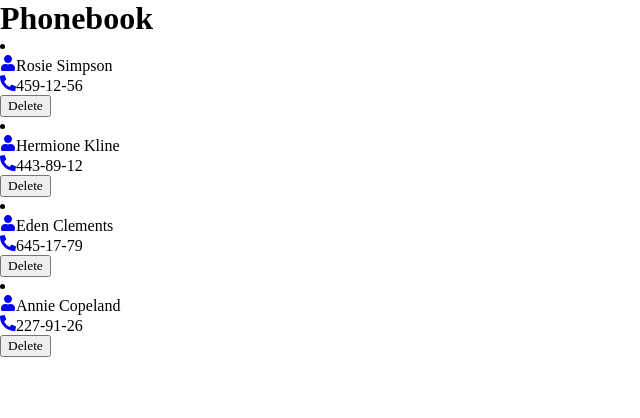
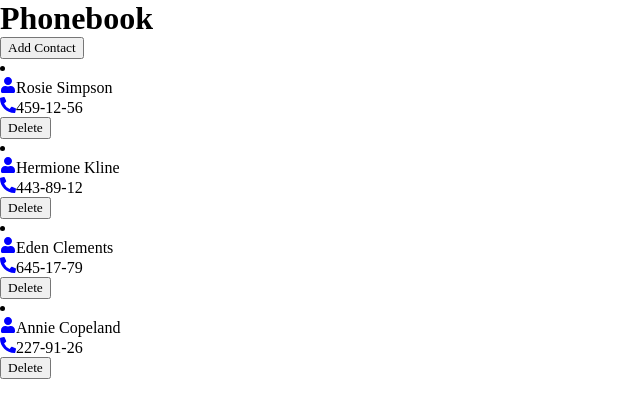
Before and after one commit to koleso8/goit-react-hw-03, a React (Vite) app: page / in a window 1280 px wide. Shown: the top 418 px of the page, without its empty margins (0-640 px from the left). Built offline with nearby package versions, Linux system fonts and the light colour scheme.

Commit message:
add form

```diff
--- a/package.json
+++ b/package.json
@@ -11,6 +11,7 @@
   },
   "dependencies": {
     "clsx": "^2.1.1",
+    "formik": "^2.4.6",
     "react": "^18.3.1",
     "react-dom": "^18.3.1",
     "react-icons": "^5.2.1"
--- a/src/App.jsx
+++ b/src/App.jsx
@@ -8,18 +8,20 @@ import contactsDate from './contacts.json';
 const App = () => {
   const [contacts, setContacts] = useState(contactsDate);
 
-  const handleDelete = contactId => {
+  const deleteContact = contactId => {
     setContacts(prev => {
       return prev.filter(item => item.id !== contactId);
     });
   };
 
+  const addContact = params => console.log(params);
+
   return (
     <div>
       <h1>Phonebook</h1>
-      <ContactForm />
+      <ContactForm onSubmit={addContact} />
       <SearchBox />
-      <ContactList contacts={contacts} onDelete={handleDelete} />
+      <ContactList contacts={contacts} onDelete={deleteContact} />
     </div>
   );
 };
--- a/src/components/ContactForm/ContactForm.jsx
+++ b/src/components/ContactForm/ContactForm.jsx
@@ -1,7 +1,14 @@
 import clsx from 'clsx';
+import { Form, Formik } from 'formik';
 
-const ContactForm = () => {
-  return <div></div>;
+const ContactForm = ({ addContact }) => {
+  return (
+    <Formik initialValues={{}} onSubmit={() => addContact('pes')}>
+      <Form>
+        <button type="submit">Add Contact</button>
+      </Form>
+    </Formik>
+  );
 };
 
 export default ContactForm;
```
Also changed, not shown: 1 other file (tests, documents, lock files or other folders).
